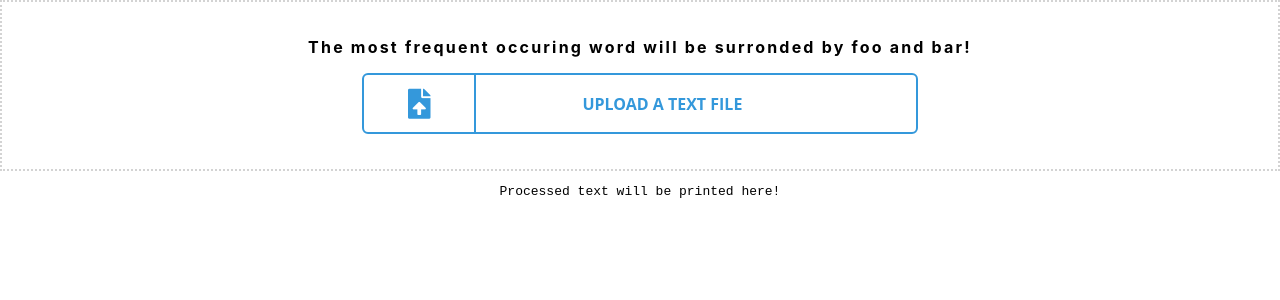
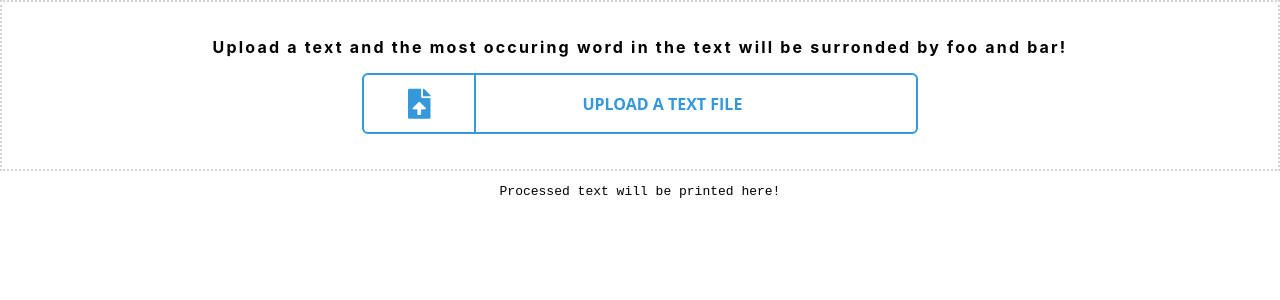
Before and after one commit to beamvenom/word_surrounder, a React (Create React App) app in the folder frontend/: page / in a window 1280 px wide. Shown: the top 300 px of the page. Built offline with nearby package versions, Linux system fonts and the light colour scheme.

Commit message:
Changed wording

```diff
--- a/frontend/src/components/file_upload/FileUpload.jsx
+++ b/frontend/src/components/file_upload/FileUpload.jsx
@@ -24,7 +24,8 @@ const FileUpload = (props) => {
     <>
       <FileUploadContainer>
         <FileUploadText id="uploadText">
-          The most frequent occuring word will be surronded by foo and bar!
+          Upload a text and the most occuring word in the text will be surronded by foo
+          and bar!
         </FileUploadText>
         <UploadFileBtn>
           <i className="fas fa-file-upload" />
```
